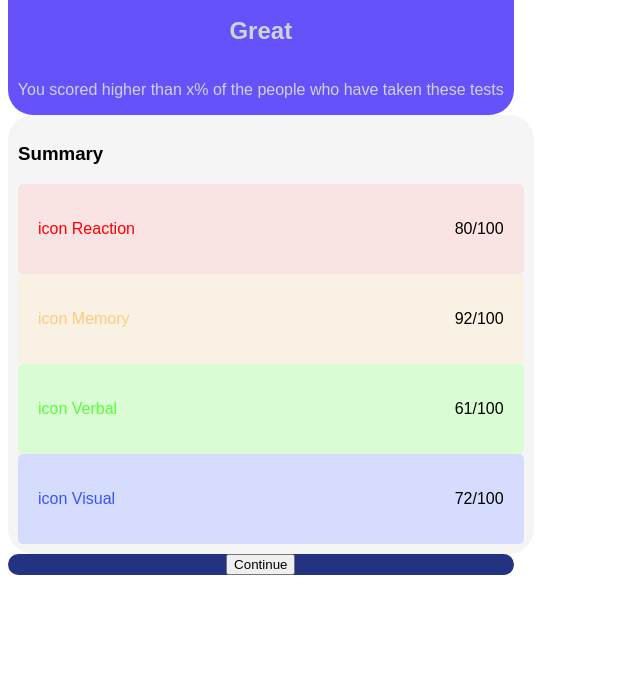
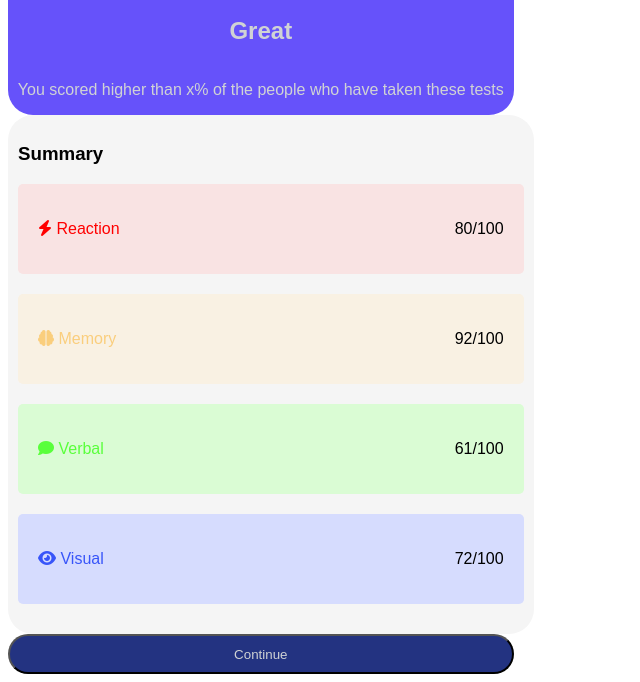
Before and after one commit to vgreig/media-queries-ex, a plain HTML site: page index.html in a window 1280 px wide. Shown: the part 141-823 px from the top of the page, without its empty margins (0-640 px from the left). Before the commit the page ends 800 px from the top, so only its background shows below. Drawn offline with Linux system fonts and the light colour scheme.

Commit message:
styled score boxes

```diff
--- a/index.html
+++ b/index.html
@@ -6,6 +6,7 @@
 <meta charset="UTF-8">
 <link rel="preconnect" href="https://fonts.googleapis.com">
 <link rel="preconnect" href="https://fonts.gstatic.com" crossorigin>
+<link rel="stylesheet" href="https://cdnjs.cloudflare.com/ajax/libs/font-awesome/6.4.0/css/all.min.css">
 <link href="https://fonts.googleapis.com/css2?family=Nunito+Sans:opsz@6..12&display=swap" rel="stylesheet">
 </head>
 
@@ -24,30 +25,27 @@
         <div class="White">
             <h3>Summary</h3>
             <div class="Reaction">
-                <p>icon Reaction</p>
+                <p> <i class="fa-solid fa-bolt"></i> Reaction</p>
                 <p class="score">80/100</p>
             </div>
 
             <div class="Memory">
-                <p>icon Memory</p>
+                <p><i class="fa-solid fa-brain"></i> Memory</p>
                 <p class="score">92/100</p>
             </div>
 
             <div class="Verbal">
-                <p>icon Verbal</p>
+                <p><i class="fa-solid fa-comment"></i> Verbal</p>
                 <p class="score">61/100</p>
             </div>
 
             <div class="Visual">
-                <p>icon Visual</p>
+                <p><i class="fa-solid fa-eye"></i> Visual</p>
                 <p class="score">72/100</p>
             </div>
 
         </div>
-
-        <div class="button">
-            <button>Continue</button>
-        </div>
+        <button class="button">Continue</button>
 
     </main>
 </body>
--- a/style.css
+++ b/style.css
@@ -11,6 +11,7 @@ main {
     flex-direction: column;
     text-align: center;
     color: #D0D3D4;
+
 }
 
 .White {
@@ -21,16 +22,18 @@ main {
     display: flex;
     flex-direction: column;
     padding: 10px;
+
 }
 
 .Reaction {
     background: #F9E3E3;
     color: red;
-    padding: 20px;
+    padding: 20px 20px;
     border-radius: 5px;
     display: flex;
     flex-direction: row;
     justify-content: space-between;
+    margin-bottom: 20px;
 }
 
 .Memory {
@@ -41,6 +44,7 @@ main {
     display: flex;
     flex-direction: row;
     justify-content: space-between;
+    margin-bottom: 20px;
 }
 
 .Verbal {
@@ -51,6 +55,7 @@ main {
     display: flex;
     flex-direction: row;
     justify-content: space-between;
+    margin-bottom: 20px;
 }
 
 .Visual {
@@ -61,6 +66,7 @@ main {
     display: flex;
     flex-direction: row;
     justify-content: space-between;
+    margin-bottom: 20px;
 }
 
 .score {
@@ -73,5 +79,6 @@ main {
     border-radius: 25px;
     text-align: center;
     width: 40%;
+    height: 40px;
 
 }
```
